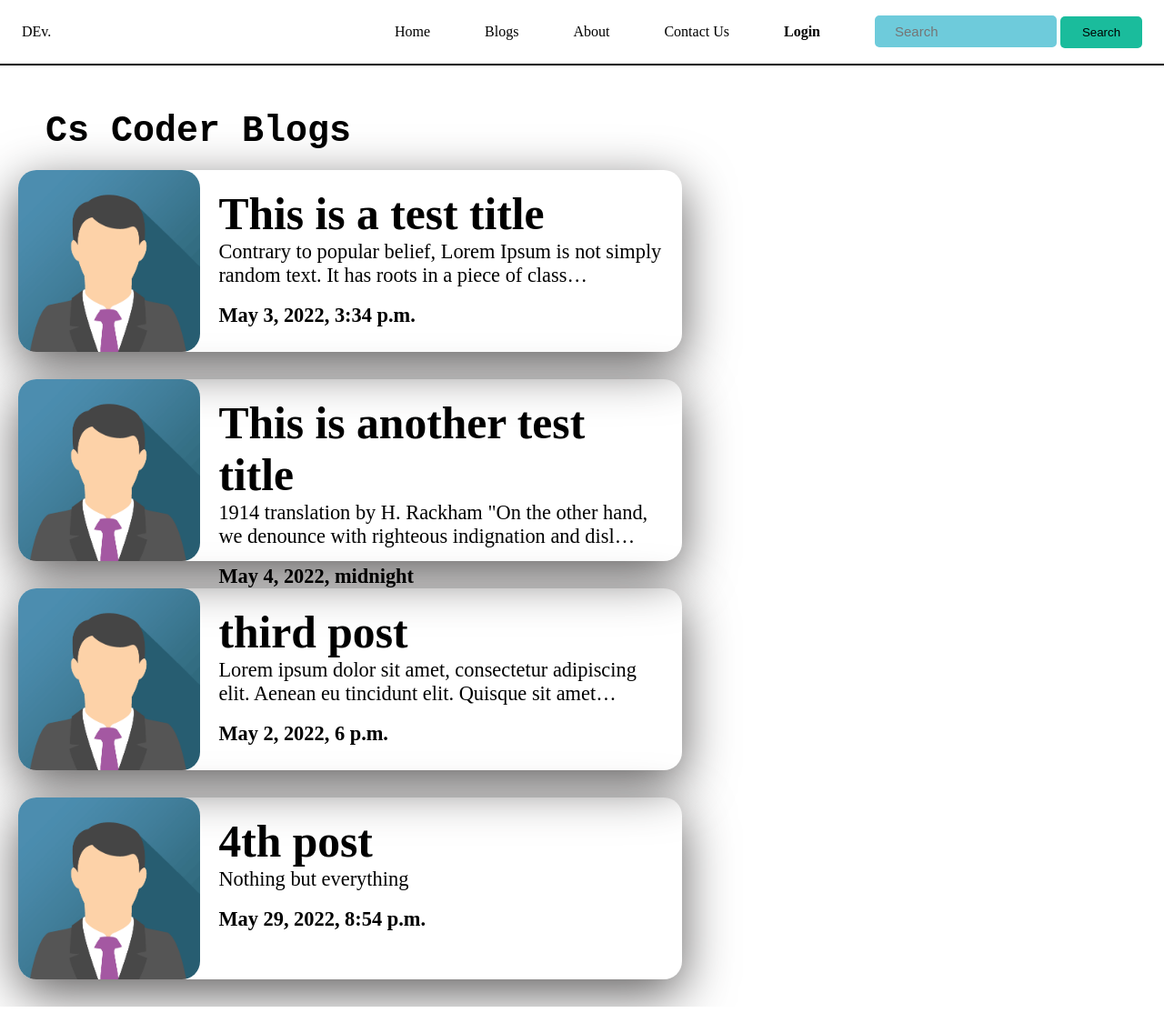
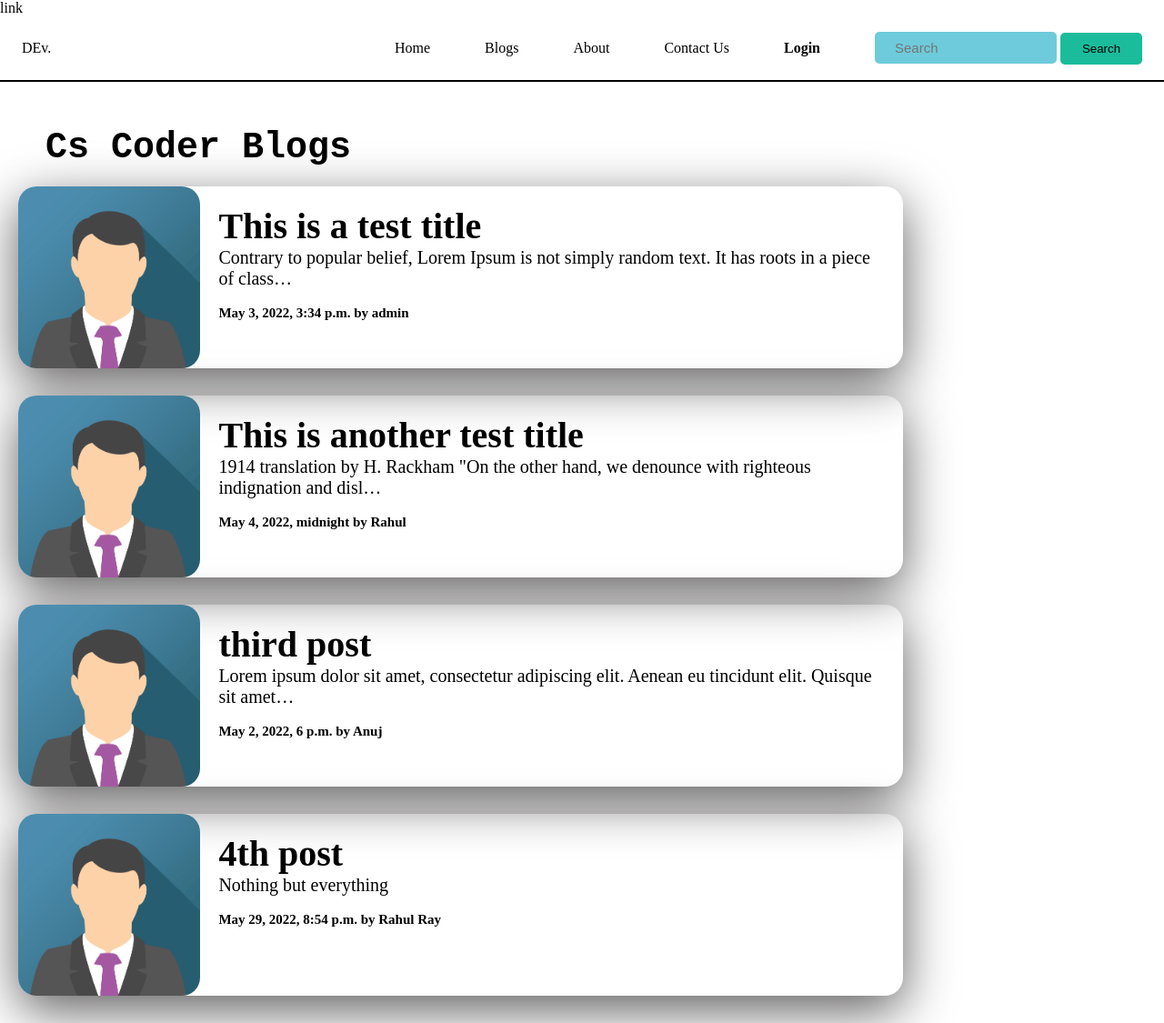
Before and after one commit to Ray-linux/CSCoder, a Django app: page /blog/ in a window 1280 px wide. Shown: the whole page at 91% size. Run offline with Django 3.2, Linux system fonts and the light colour scheme; data comes from the database, SQL or seed files in the repository; both versions use the stored data as it was after the commit.

Commit message:
15-06-20022

```diff
--- a/cscoder/settings.py
+++ b/cscoder/settings.py
@@ -27,7 +27,7 @@ SECRET_KEY = 'django-insecure--1-=$^e71lvvtchvh!c+oq8!ser+de2wi%1ql*nt@_w02=gdu6
 # SECURITY WARNING: don't run with debug turned on in production!
 DEBUG = True
 
-# ALLOWED_HOSTS = ['1499-2401-4900-1c3a-e65-7f5e-73c3-819c-d8b.in.ngrok.io']
+# ALLOWED_HOSTS = ['83fa-2401-4900-1c3a-45e3-3c42-828d-f3af-7d0a.in.ngrok.io']
 ALLOWED_HOSTS = []
 
 
--- a/static/css/blog_home.css
+++ b/static/css/blog_home.css
@@ -25,14 +25,14 @@
 }
 
 .main_left{
-    width: 60%;
+    width: 80%;
     /* background: red; */
 }
 
-.main_right{
+/* .main_right{
     width: 40%;
-    /* background: yellow; */
-}
+    /* background: yellow;
+} */
 .main_left_container{
     margin: 20px;
     margin-bottom: 30px;
@@ -58,7 +58,7 @@
 .main_left_container_content h1{
     display: flex;
     align-items: center;
-    font-size: 3.1rem;
+    font-size: 40px;
 }
 .main_left_container_content h1 a{
     color: #000;
@@ -68,7 +68,7 @@
 .main_left_container_content p{
     display: flex;
     align-items: center;
-    font-size: 1.4rem;
+    font-size: 20px;
 }
 
 .main_right_container{
@@ -99,16 +99,18 @@
     padding-left: 10px;
     display: flex;
     align-items: center;
-    font-size: 3.1rem;
+    font-size: 40px;
 }
 
 .main_right_container_content p{
     padding-left: 10px;
     display: flex;
     align-items: center;
-    font-size: 1.4rem;
+    font-size: 20px;
 }
-
+#time_Stamp{
+    font-size: 15px;
+}
 
 
 /* -------------------------------------------------------------- */
--- /dev/null
+++ b/static/css/responsive_blog_home.css
@@ -0,0 +1,31 @@
+@media screen and (min-width:695px) and (max-width: 980px) {
+    .main_left_container_img{
+        display: none;
+    }
+
+    .main_left_container_content{
+        margin-left: 20px;
+    }
+
+    .main_left_container_content h1{
+        font-size: 35px;
+    }
+}
+
+@media screen and (max-width: 694px) {
+    .main_left_container_img{
+        display: none;
+    }
+    .main_left_container_content{
+        margin-left: 20px;
+    }
+    .main_left_container_content h1{
+        font-size: 28px;
+    }
+    .main_left_container_content p{
+        font-size: 15px;
+    }
+    .main_left_container{
+        height: auto;
+    }
+}
--- a/templates/blog/blogHome.html
+++ b/templates/blog/blogHome.html
@@ -4,6 +4,8 @@
 
 {% block style %}
 <link rel="stylesheet" href="/static/css/blog_home.css">
+<link rel="stylesheet" href="/static/css/responsive_blog_home.css">
+link
 {% endblock style %}
 
 {% block body %}
@@ -19,7 +21,7 @@
             <h1><a href="/blog/{{post.slug}}">{{post.title}}</a></h1>
             <p>{{post.content | truncatechars:100}}</p>
             <br>
-            <b><p>{{post.timeStamp}}</p></b>
+            <b><p id="time_Stamp">{{post.timeStamp}} by {{post.author}}</p></b>
           </div>
       </div>
     </div>
```
Also changed, not shown: db.sqlite3.
